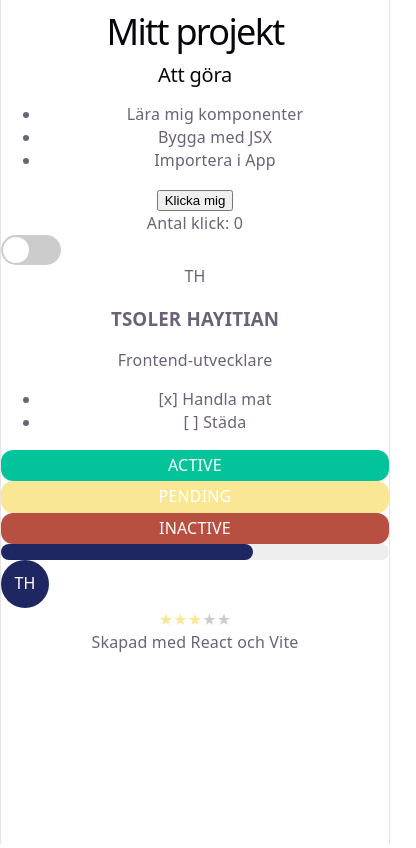
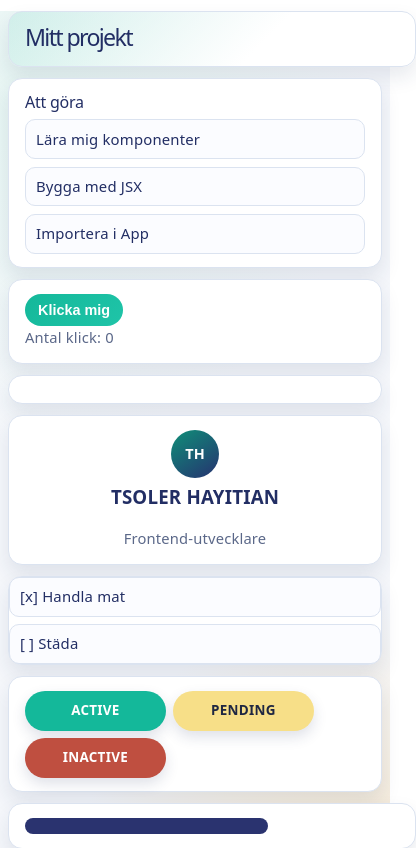
Before and after one commit to TSOLER89/test-vite, a React (Vite) app: page / in a window 390 px wide. Shown: the top 848 px of the page, 416 px wide, since content can reach past the window. Built offline with nearby package versions, Linux system fonts and the light colour scheme.

Commit message:
Refactor styles and structure for UI components, enhancing layout and visual consistency

```diff
--- a/src/App.css
+++ b/src/App.css
@@ -1,184 +1,224 @@
-.counter {
-  font-size: 16px;
-  padding: 5px 10px;
-  border-radius: 5px;
-  color: var(--accent);
-  background: var(--accent-bg);
-  border: 2px solid transparent;
-  transition: border-color 0.3s;
-  margin-bottom: 24px;
+:root {
+  --ui-bg: #f5f7fb;
+  --ui-card: #ffffff;
+  --ui-border: #dbe3f0;
+  --ui-text: #222e64;
+  --ui-muted: #5b6889;
+  --ui-accent: #14b89a;
+  --ui-accent-dark: #0f8f78;
+  --ui-shadow: 0 10px 20px rgba(30, 49, 91, 0.1);
+}
 
-  &:hover {
-    border-color: var(--accent-border);
+body {
+  background:
+    radial-gradient(circle at 8% 9%, #e7f6f3 0%, transparent 34%),
+    radial-gradient(circle at 92% 86%, #f5e7cf 0%, transparent 30%),
+    var(--ui-bg);
+  color: var(--ui-text);
+}
+
+#root {
+  width: min(860px, 100% - 2rem);
+  margin: 1.2rem auto;
+  display: flex;
+  flex-direction: column;
+  gap: 0.7rem;
+  text-align: left;
+  border: 0;
+  min-height: auto;
+}
+
+#root > header,
+#root > section,
+#root > div,
+#root > ul,
+#root > footer {
+  position: relative;
+  background: var(--ui-card);
+  border: 1px solid var(--ui-border);
+  border-radius: 14px;
+  box-shadow: var(--ui-shadow);
+  padding: 0.85rem 1rem;
+}
+
+#root > header,
+#root > footer {
+  width: 100%;
+}
+
+#root > header {
+  background: linear-gradient(135deg, rgba(20, 184, 154, 0.12), #ffffff 62%);
+}
+
+h1,
+h2,
+h3 {
+  margin-top: 0;
+  color: var(--ui-text);
+}
+
+h1 {
+  font-size: clamp(1.45rem, 2.6vw, 1.95rem);
+  margin-bottom: 0.2rem;
+}
+
+h2 {
+  font-size: 1rem;
+  margin-bottom: 0.5rem;
+}
+
+p {
+  font-size: 0.92rem;
+  color: var(--ui-muted);
+}
+
+button {
+  border: 0;
+  border-radius: 999px;
+  padding: 0.5rem 0.82rem;
+  color: #fff;
+  background: linear-gradient(135deg, var(--ui-accent), #1fc4a8);
+  font-size: 0.9rem;
+  font-weight: 700;
+  cursor: pointer;
+  transition: transform 0.2s ease, filter 0.2s ease;
+}
+
+button:hover {
+  transform: translateY(-1px);
+  filter: brightness(0.95);
+}
+
+section ul,
+#root > ul {
+  list-style: none;
+  margin: 0;
+  padding: 0;
+  display: grid;
+  gap: 0.45rem;
+}
+
+section li,
+#root > ul > li {
+  padding: 0.46rem 0.62rem;
+  border-radius: 10px;
+  border: 1px solid var(--ui-border);
+  background: #fbfcff;
+  font-size: 0.93rem;
+}
+
+.card {
+  text-align: center;
+}
+
+.avatar {
+  width: 48px;
+  height: 48px;
+  border-radius: 50%;
+  margin: 0 auto 0.45rem;
+  display: grid;
+  place-items: center;
+  color: #fff;
+  font-size: 0.9rem;
+  font-weight: 700;
+  background: linear-gradient(145deg, var(--ui-accent-dark), #263270);
+}
+
+.badge-row {
+  display: flex;
+  flex-wrap: wrap;
+  gap: 0.45rem;
+  align-items: center;
+}
+
+.status-badge {
+  display: inline-flex;
+  align-items: center;
+  justify-content: center;
+  min-width: 130px;
+  padding: 0.52rem 0.9rem;
+  border-radius: 999px;
+  font-size: 0.9rem;
+  font-weight: 700;
+  letter-spacing: 0.02em;
+  color: #fff;
+  box-shadow: 0 6px 14px rgba(41, 57, 99, 0.15);
+}
+
+.status-active {
+  background: #14b89a;
+}
+
+.status-pending {
+  background: #f7df88;
+  color: #1f2742;
+}
+
+.status-inactive {
+  background: #bf4f40;
+}
+
+.progress-track {
+  width: 100%;
+  height: 16px;
+  border-radius: 999px;
+  background: #e7ebf2;
+  overflow: hidden;
+}
+
+.progress-fill {
+  width: var(--progress-width, 0%);
+  height: 100%;
+  border-radius: inherit;
+  background: #2a336f;
+}
+
+.avatar-chip {
+  width: var(--avatar-size, 48px);
+  height: var(--avatar-size, 48px);
+  border-radius: 50%;
+  display: inline-flex;
+  align-items: center;
+  justify-content: center;
+  background: #1e2761;
+  color: #fff;
+  font-weight: 700;
+  box-shadow: 0 5px 12px rgba(24, 38, 74, 0.25);
+}
+
+#root > .avatar-chip {
+  background: #1e2761;
+  border: 0;
+  padding: 0;
+  box-shadow: 0 5px 12px rgba(24, 38, 74, 0.25);
+}
+
+.star-rating {
+  display: inline-flex;
+  gap: 0.2rem;
+}
+
+.star {
+  color: #c7cedd;
+  font-size: 1.1rem;
+}
+
+.star.filled {
+  color: #f5c84b;
+}
+
+#root > footer p {
+  text-align: center;
+}
+
+@media (max-width: 800px) {
+  #root {
+    width: min(860px, 100% - 1rem);
+    margin: 0.7rem auto;
   }
-  &:focus-visible {
-    outline: 2px solid var(--accent);
-    outline-offset: 2px;
+
+  .status-badge {
+    min-width: 112px;
+    font-size: 0.84rem;
   }
 }
-
-.hero {
-  position: relative;
-
-  .base,
-  .framework,
-  .vite {
-    inset-inline: 0;
-    margin: 0 auto;
-  }
-
-  .base {
-    width: 170px;
-    position: relative;
-    z-index: 0;
-  }
-
-  .framework,
-  .vite {
-    position: absolute;
-  }
-
-  .framework {
-    z-index: 1;
-    top: 34px;
-    height: 28px;
-    transform: perspective(2000px) rotateZ(300deg) rotateX(44deg) rotateY(39deg)
-      scale(1.4);
-  }
-
-  .vite {
-    z-index: 0;
-    top: 107px;
-    height: 26px;
-    width: auto;
-    transform: perspective(2000px) rotateZ(300deg) rotateX(40deg) rotateY(39deg)
-      scale(0.8);
-  }
-}
-
-#center {
-  display: flex;
-  flex-direction: column;
-  gap: 25px;
-  place-content: center;
-  place-items: center;
-  flex-grow: 1;
-
-  @media (max-width: 1024px) {
-    padding: 32px 20px 24px;
-    gap: 18px;
-  }
-}
-
-#next-steps {
-  display: flex;
-  border-top: 1px solid var(--border);
-  text-align: left;
-
-  & > div {
-    flex: 1 1 0;
-    padding: 32px;
-    @media (max-width: 1024px) {
-      padding: 24px 20px;
-    }
-  }
-
-  .icon {
-    margin-bottom: 16px;
-    width: 22px;
-    height: 22px;
-  }
-
-  @media (max-width: 1024px) {
-    flex-direction: column;
-    text-align: center;
-  }
-}
-
-#docs {
-  border-right: 1px solid var(--border);
-
-  @media (max-width: 1024px) {
-    border-right: none;
-    border-bottom: 1px solid var(--border);
-  }
-}
-
-#next-steps ul {
-  list-style: none;
-  padding: 0;
-  display: flex;
-  gap: 8px;
-  margin: 32px 0 0;
-
-  .logo {
-    height: 18px;
-  }
-
-  a {
-    color: var(--text-h);
-    font-size: 16px;
-    border-radius: 6px;
-    background: var(--social-bg);
-    display: flex;
-    padding: 6px 12px;
-    align-items: center;
-    gap: 8px;
-    text-decoration: none;
-    transition: box-shadow 0.3s;
-
-    &:hover {
-      box-shadow: var(--shadow);
-    }
-    .button-icon {
-      height: 18px;
-      width: 18px;
-    }
-  }
-
-  @media (max-width: 1024px) {
-    margin-top: 20px;
-    flex-wrap: wrap;
-    justify-content: center;
-
-    li {
-      flex: 1 1 calc(50% - 8px);
-    }
-
-    a {
-      width: 100%;
-      justify-content: center;
-      box-sizing: border-box;
-    }
-  }
-}
-
-#spacer {
-  height: 88px;
-  border-top: 1px solid var(--border);
-  @media (max-width: 1024px) {
-    height: 48px;
-  }
-}
-
-.ticks {
-  position: relative;
-  width: 100%;
-
-  &::before,
-  &::after {
-    content: '';
-    position: absolute;
-    top: -4.5px;
-    border: 5px solid transparent;
-  }
-
-  &::before {
-    left: 0;
-    border-left-color: var(--border);
-  }
-  &::after {
-    right: 0;
-    border-right-color: var(--border);
-  }
-}
--- a/src/App.jsx
+++ b/src/App.jsx
@@ -30,9 +30,11 @@ function App() {
           { id: 2, text: "Städa", done: false },
         ]}
       />
-      <StatusBadge status="active" />
-      <StatusBadge status="pending" />
-      <StatusBadge status="inactive" />
+      <div className="badge-row">
+        <StatusBadge status="active" />
+        <StatusBadge status="pending" />
+        <StatusBadge status="inactive" />
+      </div>
       <ProgressBar percent={65} />
       <Avatar name="TSOLER HAYITIAN" />
       <StarRating rating={3} />
--- a/src/components/Avatar.jsx
+++ b/src/components/Avatar.jsx
@@ -7,17 +7,7 @@ function Avatar({ name, size = 48 }) {
     .join("");
 
   return (
-    <div
-      style={{
-        width: size, height: size,
-        borderRadius: "50%",
-        background: "#1E2761",
-        color: "white",
-        display: "flex",
-        alignItems: "center",
-        justifyContent: "center",
-      }}
-    >
+    <div className="avatar-chip" style={{ '--avatar-size': `${size}px` }}>
       {initials}
     </div>
   );
--- a/src/components/ProgressBar.jsx
+++ b/src/components/ProgressBar.jsx
@@ -2,20 +2,8 @@ import React from 'react';
 
 function ProgressBar({ percent }) {
   return (
-    <div
-      style={{
-        width: "100%", height: 16,
-        background: "#eee", borderRadius: 8,
-      }}
-    >
-      <div
-        style={{
-          width: `${percent}%`,
-          height: "100%",
-          background: "#1E2761",
-          borderRadius: 8,
-        }}
-      />
+    <div className="progress-track" style={{ '--progress-width': `${percent}%` }}>
+      <div className="progress-fill" />
     </div>
   );
 }
--- a/src/components/StarRating.jsx
+++ b/src/components/StarRating.jsx
@@ -3,11 +3,11 @@ import React from 'react';
 
 function StarRating({ rating, max = 5 }) {
   return (
-    <div>
+    <div className="star-rating">
       {Array.from({ length: max }, (_, i) => (
         <span
           key={i}
-          style={{ color: i < rating ? "#F9E795" : "#ccc" }}
+          className={i < rating ? 'star filled' : 'star'}
         >
           ★
         </span>
--- a/src/components/StatusBadge.jsx
+++ b/src/components/StatusBadge.jsx
@@ -2,21 +2,8 @@
 import React from 'react';
 
 function StatusBadge({ status }) {
-  const colors = {
-    active: "#02C39A",
-    pending: "#F9E795",
-    inactive: "#B85042",
-  };
-
   return (
-    <span
-      style={{
-        background: colors[status],
-        padding: "4px 12px",
-        borderRadius: 12,
-        color: "white",
-      }}
-    >
+    <span className={`status-badge status-${status}`}>
       {status.toUpperCase()}
     </span>
   );
--- a/src/components/ToggleSwitch.jsx
+++ b/src/components/ToggleSwitch.jsx
@@ -5,18 +5,14 @@ function ToggleSwitch() {
 
     return (
         <div
+            className={`toggle-switch ${on ? 'on' : 'off'}`}
             onClick={() => setOn(!on)}
-            style={{
-                width: 60, height: 30, borderRadius: 15,
-                background: on ? "#02C39A" : "#ccc",
-            }}
+            role="button"
+            tabIndex={0}
+            aria-pressed={on}
         >
             <div
-                style={{
-                    width: 26, height: 26, borderRadius: "50%",
-                    background: "white", margin: 2,
-                    transform: on ? "translateX(30px)" : "translateX(0)",
-                }}
+                className={`toggle-knob ${on ? 'on' : 'off'}`}
             />
         </div>
     );
```
